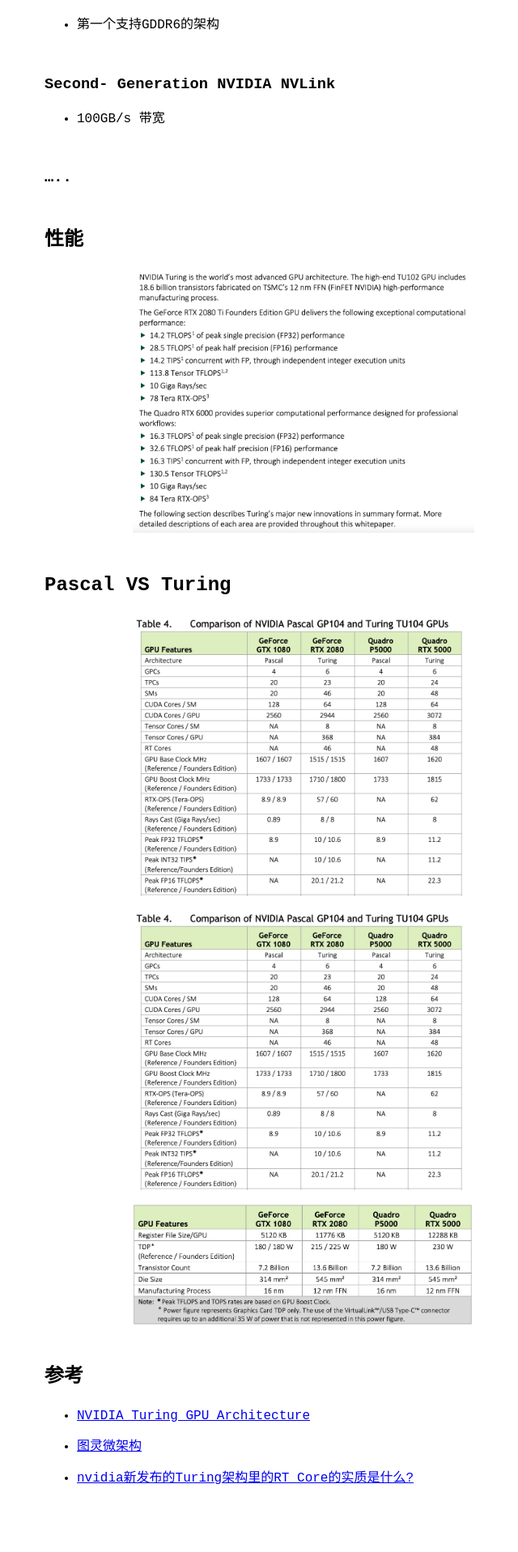
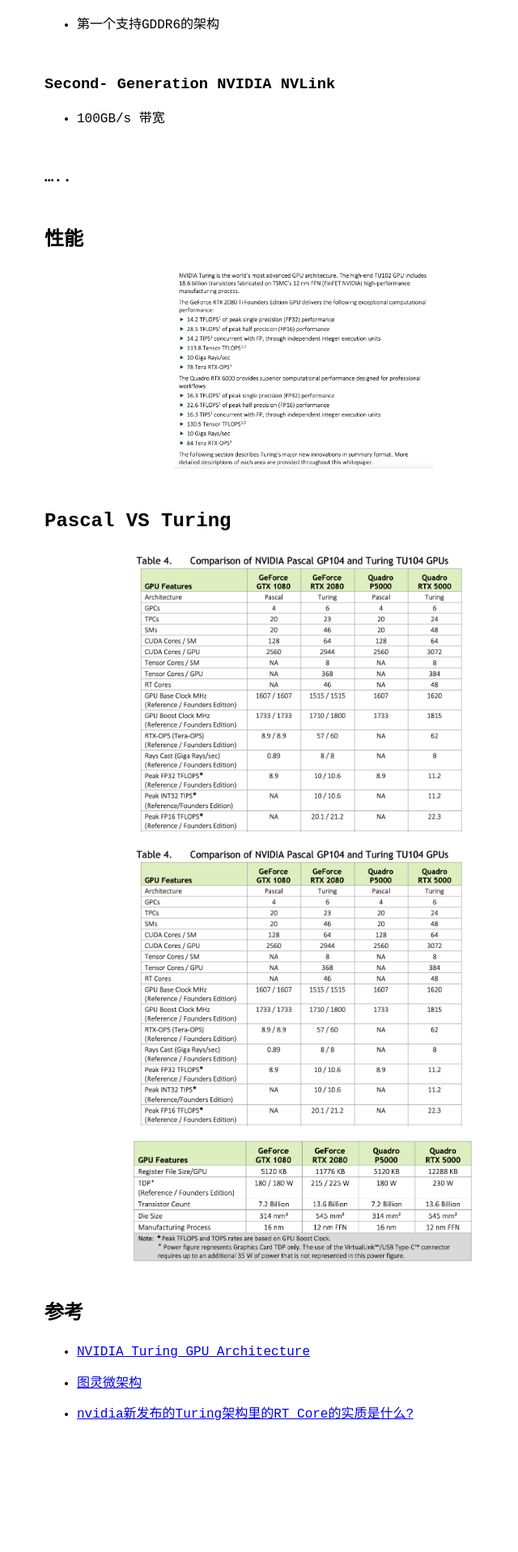
Before and after one commit to Daydream0929/daydream0929.github.io, a Jekyll site: the page built from _posts/2024-01-26-nvidia-turing.md, in a window 1280 px wide. Shown: the part 966-2883 px from the top of the page at 81% size, without its empty margins (265-905 px from the left). Built offline with Jekyll 4.4.1, drawn with Linux system fonts in a browser that asks for light colours; our own code applies the rules of GitHub Pages for plain Markdown files; after the commit the page ends 2805 px from its top, so only the background shows below that.

Commit message:
update posts

```diff
--- a/_posts/2024-01-26-nvidia-turing.md
+++ b/_posts/2024-01-26-nvidia-turing.md
@@ -29,7 +29,7 @@
 ### .....
 
 ## 性能
-<img src="https://raw.githubusercontent.com/Daydream0929/daydream0929.github.io/master/_screenshots/image-20240128003001206.png"/>
+<img src="https://raw.githubusercontent.com/Daydream0929/daydream0929.github.io/master/_screenshots/image-20240128003001206.png" width="50%" height=auto/>
 
 ## Pascal VS Turing
 
```
